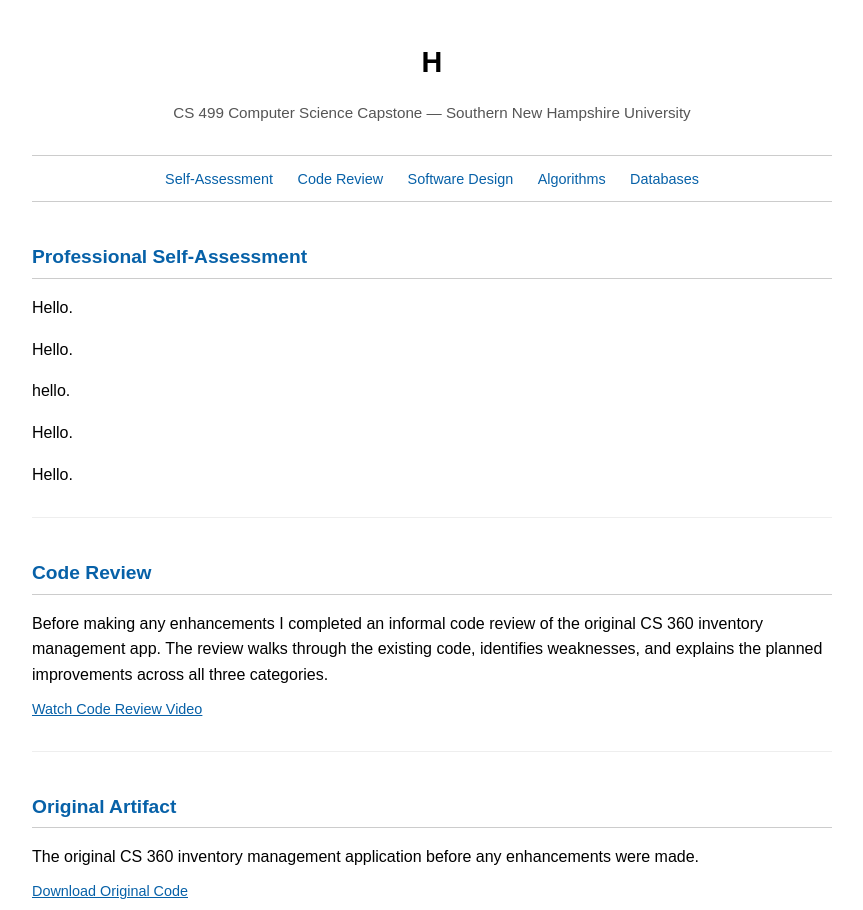
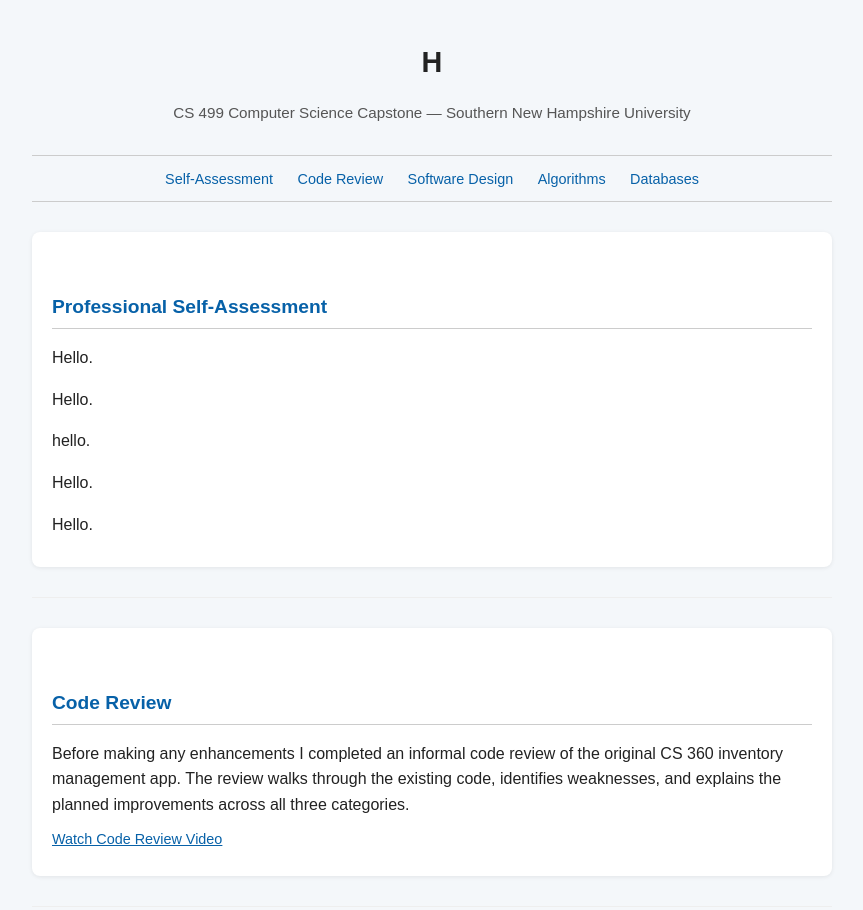
Before and after one commit to TheCoder6324/TheCoder6324.github.io, a plain HTML site: page index.html in a window 1280 px wide. Shown: the top 910 px of the page, without its empty margins (208-1071 px from the left). Drawn offline with Linux system fonts and the light colour scheme.

Commit message:
Update index.html

```diff
--- a/index.html
+++ b/index.html
@@ -10,10 +10,18 @@
       max-width: 800px;
       margin: 0 auto;
       padding: 20px;
-      background: #ffffff;
-      color: #000000;
+      background: #f4f7fa;
+      color: #222;
       line-height: 1.6;
     }
+
+    section {
+      background: white;
+      padding: 20px;
+      border-radius: 8px;
+      box-shadow: 0 1px 4px rgba(0,0,0,0.08);
+    }
+
 
     h1 {
       text-align: center;
```
